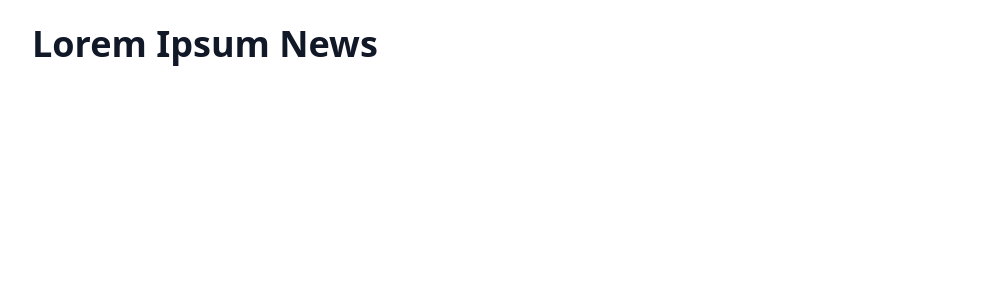
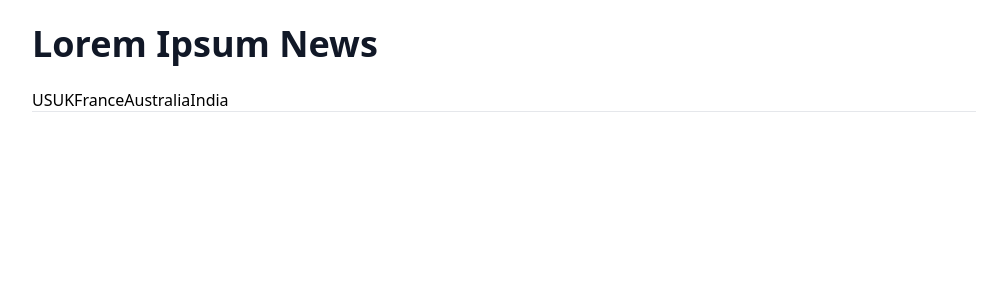
Before and after one commit to Libikk/news-page, a React (Create React App) app: page / in a window 1280 px wide. Shown: the top 300 px of the page, without its empty margins (136-1143 px from the left). Built offline with nearby package versions, Linux system fonts and the light colour scheme; no server answers.

Commit message:
chore: initial news category filters

```diff
--- a/src/App.js
+++ b/src/App.js
@@ -1,5 +1,6 @@
 import { useEffect } from 'react';
 import { NewsService } from './api/newsService';
+import NewsCategoryFilters from './components/NewsCategoryFilters';
 import './index.css';
 
 
@@ -17,6 +18,7 @@ const App = () => {
         <div className="flex justify-between pb-6">
           <h1 className='text-4xl font-extrabold text-gray-900'>Lorem Ipsum News</h1>
         </div>
+        <NewsCategoryFilters />
       </main>
     </div>
   );
--- /dev/null
+++ b/src/components/NewsCategoryFilters.js
@@ -0,0 +1,25 @@
+
+const NewsCategoryFilters = () => {
+    const countries = [
+        { countryCode: 'us', label: 'US' },
+        { countryCode: 'gb', label: 'UK' },
+        { countryCode: 'fr', label: 'France' },
+        { countryCode: 'au', label: 'Australia' },
+        { countryCode: 'in', label: 'India' },
+    ]
+    return (
+        <div>
+            <div className="hidden sm:block">
+                <div className="border-b border-gray-200">
+                <nav className="-mb-px flex space-x-8" aria-label="Tabs">
+                    {countries.map((country) => (
+                    country.label
+                    ))}
+                </nav>
+                </div>
+            </div>
+        </div>
+    )
+}
+
+export default NewsCategoryFilters;
```
